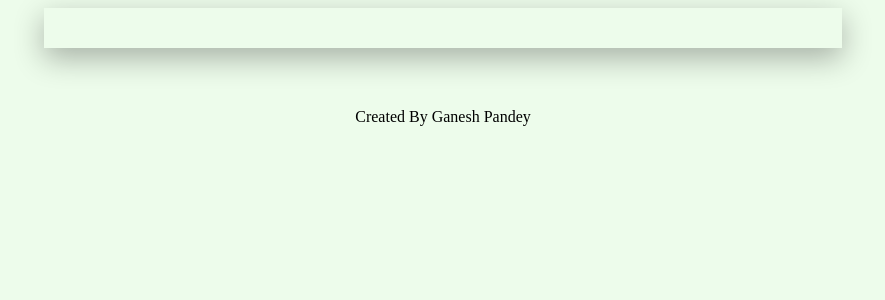
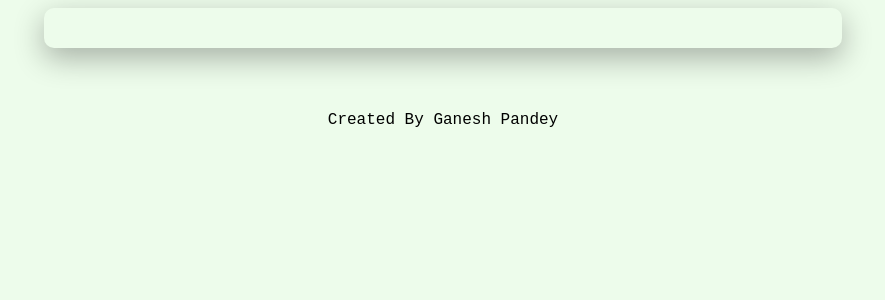
Before and after one commit to Ganesh910/raif, a Django app: page /kahani/ in a window 1280 px wide. Shown: the top 300 px of the page, without its empty margins (197-1082 px from the left). Run offline with Django 4.2, Linux system fonts and the light colour scheme; data that the repository does not hold is empty.

Commit message:
reomved extra comment, added font and line space

```diff
--- a/kahani/static/kahani/styles.css
+++ b/kahani/static/kahani/styles.css
@@ -2,16 +2,15 @@
     border-radius: 25px;
     padding: 40px;
     margin: 40px;
-    /* background-color: aliceblue; */
     box-shadow: 0 0px 0px rgb(0 0 0 / 0.3);
     transition: box-shadow 0.5s ease-out;
 }
 
 .content {
     height: 100px;
-    padding: 15px;
     overflow: hidden;
-    padding-left: 0px;
+    margin-bottom: 30px;
+    margin-top: 20px;
 }
 
 .article:hover {
@@ -21,11 +20,13 @@
     width: 60%;
     margin: auto;
     padding: 20px;
-    /* background-color: #b2f1ac; */
     box-shadow: 0 10px 30px rgb(0 0 0 / 0.3);
+    border-radius: 10px;
 }
 body {
     background-color: #edfceb;
+    font-family: 'Courier New', monospace;
+    line-height: 1.5;
 }
 
 button {
```
